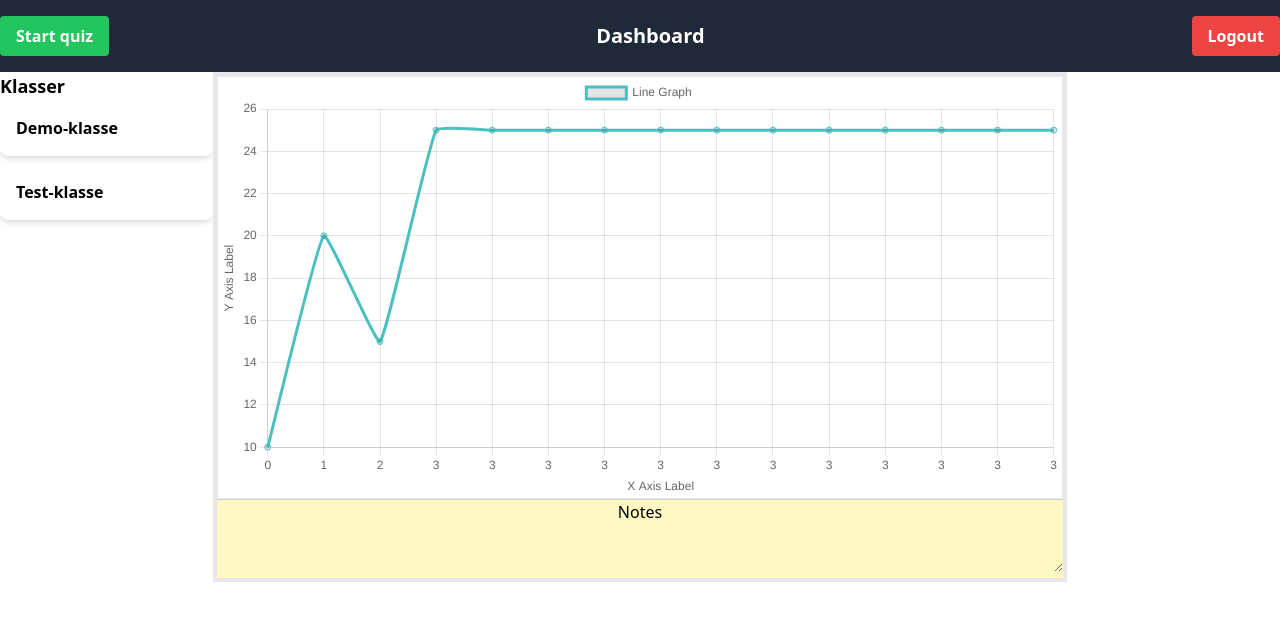
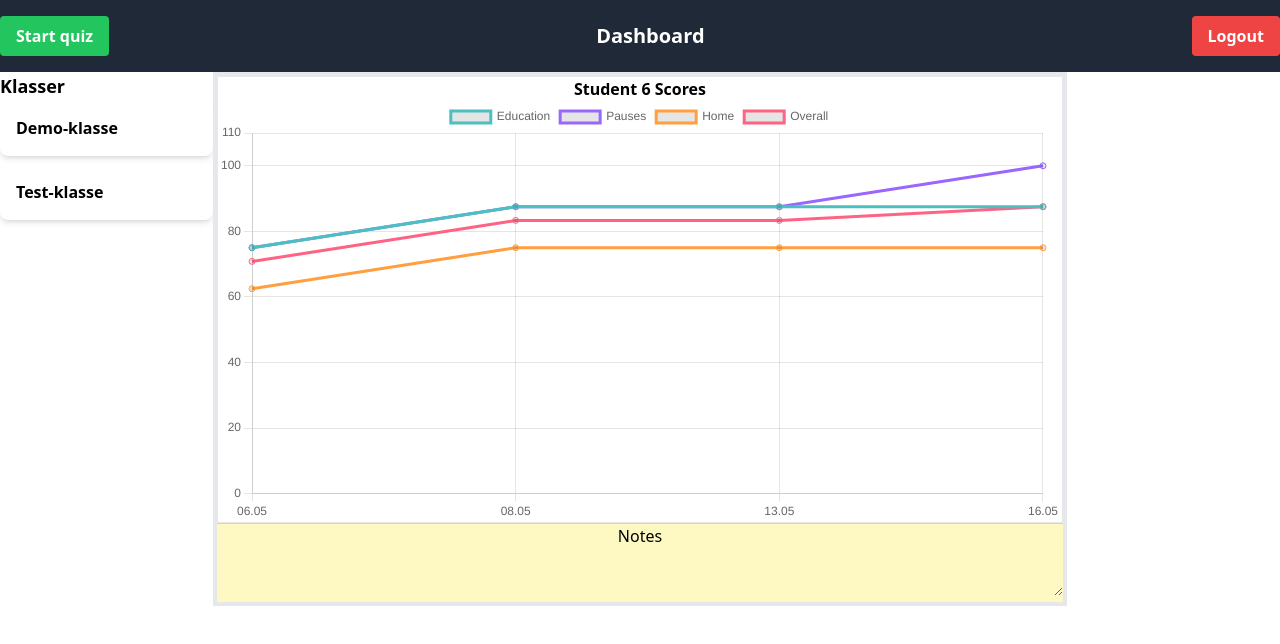
Before and after one commit to Mads866f/PL-project, a Next.js app: page /admin in a window 1280 px wide. Shown: the top 644 px of the page. Built offline with nearby package versions, Linux system fonts and the light colour scheme.

Commit message:
new graph

```diff
--- a/src/app/admin/components/LineGraph.jsx
+++ b/src/app/admin/components/LineGraph.jsx
@@ -10,6 +10,13 @@ const LineGraph = ({ data }) => {
             {
                 label: 'Line Graph',
                 data: data.map(point => point.y),
+                fill: false,
+                borderColor: 'rgb(75, 192, 192)',
+                tension: 0.1
+            },
+            {
+                label: 'Line Graph2',
+                data: data.map(point => 10),
                 fill: false,
                 borderColor: 'rgb(75, 192, 192)',
                 tension: 0.1
--- /dev/null
+++ b/src/app/admin/components/StudentScoresChart.jsx
@@ -0,0 +1,77 @@
+import React from 'react';
+import { Line } from 'react-chartjs-2';
+import { Chart, registerables } from 'chart.js';
+
+Chart.register(...registerables);
+
+const calculateScores = (inputList) => {
+    const education = inputList.slice(0, 4).reduce((a, b) => a + b, 0) / 4;
+    const pauses = inputList.slice(4, 8).reduce((a, b) => a + b, 0) / 4;
+    const home = inputList.slice(8, 12).reduce((a, b) => a + b, 0) / 4;
+    const overall = inputList.reduce((a, b) => a + b, 0) / inputList.length;
+    return { education, pauses, home, overall };
+};
+
+const StudentScoresChart = ({ data, title, dates }) => {
+    const scores = data.map(calculateScores);
+
+    const chartData = {
+        labels: dates,
+        datasets: [
+            {
+                label: 'Education',
+                data: scores.map(score => score.education),
+                borderColor: 'rgba(75, 192, 192, 1)',
+                fill: false,
+            },
+            {
+                label: 'Pauses',
+                data: scores.map(score => score.pauses),
+                borderColor: 'rgba(153, 102, 255, 1)',
+                fill: false,
+            },
+            {
+                label: 'Home',
+                data: scores.map(score => score.home),
+                borderColor: 'rgba(255, 159, 64, 1)',
+                fill: false,
+            },
+            {
+                label: 'Overall',
+                data: scores.map(score => score.overall),
+                borderColor: 'rgba(255, 99, 132, 1)',
+                fill: false,
+            },
+        ],
+    };
+
+    const options = {
+        scales: {
+            y: {
+                min: 0,
+                max: 110,
+            },
+        },
+        plugins: {
+            tooltip: {
+                callbacks: {
+                    label: function(context) {
+                        return `${context.dataset.label}: ${context.raw.toFixed(1)}`;
+                    }
+                }
+            },
+            legend: {
+                display: true,
+            },
+        },
+    };
+
+    return (
+        <div>
+            <div className="flex items-center justify-center font-bold">{title}</div>
+            <Line data={chartData} options={options} />
+        </div>
+    );
+};
+
+export default StudentScoresChart;
--- a/src/app/components/AdminDashboard.js
+++ b/src/app/components/AdminDashboard.js
@@ -1,29 +1,30 @@
+"use client";
 import React from "react";
 import AdminHeader from "./Adminheader"
 import ClassColumn from "./ClassColumn";
 import LineGraph from "@/app/admin/components/LineGraph";
+import StudentScoresChart from "@/app/admin/components/StudentScoresChart";
 
 const AdminDashboard = () => {
-    const data = [
-        { x: 0, y: 10 },
-        { x: 1, y: 20 },
-        { x: 2, y: 15 },
-        { x: 3, y: 25 },
-        { x: 3, y: 25 },
-        { x: 3, y: 25 },
-        { x: 3, y: 25 },
-        { x: 3, y: 25 },
-        { x: 3, y: 25 },
-        { x: 3, y: 25 },
-        { x: 3, y: 25 },
-        { x: 3, y: 25 },
-        { x: 3, y: 25 },
-        { x: 3, y: 25 },
-        { x: 3, y: 25 },
-        // Add more data points as needed
+
+    const elev6_data = [
+        [50, 100, 50, 100, 50, 50, 100, 100, 100, 50, 50, 50],
+        [100, 50, 100, 100, 100, 50, 100, 100, 100, 50, 50, 100],
+        [100, 100, 50, 100, 100, 50, 100, 100, 100, 50, 50, 100],
+        [100, 100, 50, 100, 100, 100, 100, 100, 100, 50, 50, 100]
     ];
 
-  return (
+    const elev10_data = [
+        [0, 50, 50, 0, 50, 100, 100, 50, 100, 50, 100, 50],
+        [0, 50, 50, 50, 100, 100, 100, 50, 100, 50, 100, 50],
+        [0, 50, 50, 50, 100, 100, 100, 100, 100, 50, 100, 50],
+        [0, 50, 50, 100, 100, 100, 100, 50, 100, 20, 100, 50]
+    ];
+
+    const dates = ['06.05', '08.05', '13.05', '16.05'];
+
+
+    return (
       <div className="max-h-screen max-w-screen">
         <div className="">
             <AdminHeader/>
@@ -35,7 +36,7 @@ const AdminDashboard = () => {
               <div className="w-4/6">
                   <div className="flex flex-col border-4">
                       <div className="bg-white border">
-                          <LineGraph data={data}/>
+                          <StudentScoresChart data={elev6_data} title="Student 6 Scores" dates={dates} />
                       </div>
                       <div className="bg-gray-100 border-t border-gray-300">
                           <div className="h-full bg-yellow-100">
```
